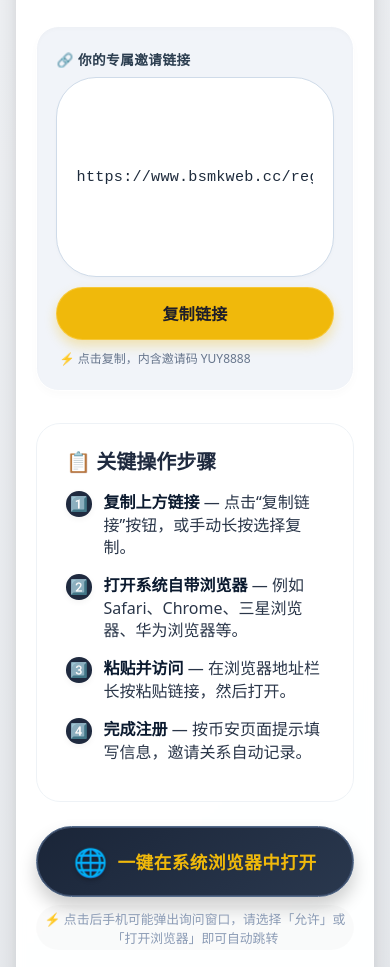
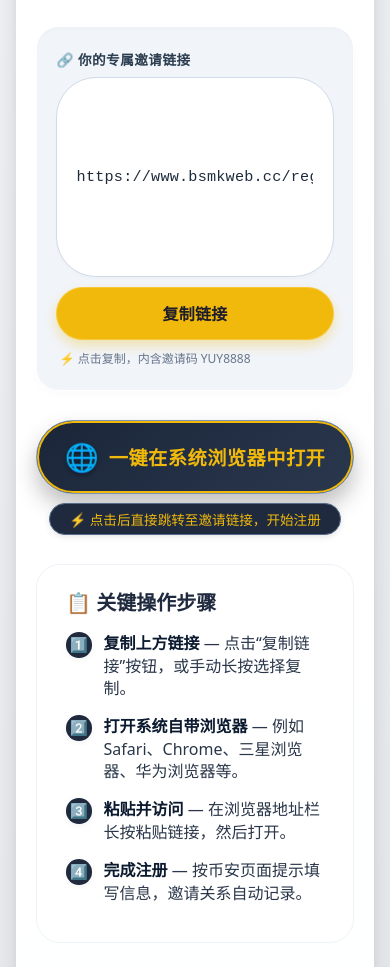
Before and after one commit to lollipuss/Get-Binance, a plain HTML site: page index.html in a window 390 px wide. Shown: the part 133-1100 px from the top of the page. Drawn offline with Linux system fonts and the light colour scheme.

Commit message:
index.html

```diff
--- a/index.html
+++ b/index.html
@@ -3,7 +3,7 @@
 <head>
     <meta charset="UTF-8">
     <meta name="viewport" content="width=device-width, initial-scale=1.0, maximum-scale=1.0, user-scalable=yes, viewport-fit=cover">
-    <title>币安注册 · 一键浏览器跳转</title>
+    <title>币安注册 · 一键直达浏览器</title>
     <style>
         * {
             margin: 0;
@@ -66,7 +66,7 @@
             background: #f1f4f9;
             border-radius: 1.4rem;
             padding: 1.4rem 1.2rem;
-            margin-bottom: 2rem;
+            margin-bottom: 1.5rem;
             border: 1px solid #ffffff;
             box-shadow: inset 0 2px 4px rgba(0,0,0,0.02), 0 4px 8px rgba(0,0,0,0.02);
         }
@@ -142,11 +142,65 @@
             cursor: not-allowed;
         }
 
+        /* 一键跳转按钮区域 - 上移后更显眼 */
+        .one-click-section {
+            margin: 1.8rem 0 1.8rem;
+            text-align: center;
+        }
+
+        .browser-btn {
+            display: inline-flex;
+            align-items: center;
+            justify-content: center;
+            gap: 0.6rem;
+            background: #1f2a3f;
+            border: none;
+            width: 100%;
+            padding: 1.3rem 1rem; /* 略大一点，更突出 */
+            border-radius: 3rem;
+            font-weight: 700;       /* 加粗 */
+            font-size: 1.4rem;      /* 更大字号 */
+            color: #f0b90b;
+            background: linear-gradient(145deg, #1a2538, #2a384e);
+            box-shadow: 0 12px 22px rgba(0, 0, 0, 0.25), 0 0 0 2px #f0b90b inset; /* 金色内边框增强视觉 */
+            cursor: pointer;
+            transition: all 0.15s ease;
+            letter-spacing: 0.5px;
+            border: 1px solid #7a93b5;
+            text-decoration: none;
+            -webkit-tap-highlight-color: transparent;
+            touch-action: manipulation;
+        }
+
+        .browser-btn:active {
+            transform: scale(0.96);
+            background: #141e2c;
+            box-shadow: 0 5px 10px rgba(0,0,0,0.3), 0 0 0 2px #f0b90b inset;
+        }
+
+        .browser-btn .icon {
+            font-size: 2rem;        /* 图标更大 */
+            filter: drop-shadow(0 2px 2px rgba(0,0,0,0.4));
+        }
+
+        .browser-hint {
+            font-size: 0.85rem;
+            color: #f0b90b;
+            background: #1f2a3f;
+            display: inline-block;
+            padding: 0.3rem 1.2rem;
+            border-radius: 2rem;
+            margin-top: 0.6rem;
+            font-weight: 500;
+            border: 1px solid #546b8a;
+            box-shadow: 0 2px 6px rgba(0,0,0,0.1);
+        }
+
         .steps {
             background: #ffffffd9;
             border-radius: 1.5rem;
             padding: 1.4rem 1.4rem 1.4rem 1.8rem;
-            margin: 1.5rem 0 1.2rem;
+            margin: 1.2rem 0 1.2rem;
             border: 1px solid #eef2f6;
         }
 
@@ -213,56 +267,6 @@
             font-size: 1.5rem;
         }
 
-        /* 新增：一键打开浏览器的按钮样式 */
-        .one-click-section {
-            margin: 1.5rem 0 1rem;
-            text-align: center;
-        }
-
-        .browser-btn {
-            display: inline-flex;
-            align-items: center;
-            justify-content: center;
-            gap: 0.6rem;
-            background: #1f2a3f;
-            border: none;
-            width: 100%;
-            padding: 1.2rem 1rem;
-            border-radius: 3rem;
-            font-weight: 600;
-            font-size: 1.3rem;
-            color: #f0b90b;
-            background: linear-gradient(145deg, #1a2538, #2a384e);
-            box-shadow: 0 10px 18px rgba(0, 0, 0, 0.2), 0 0 0 1px #3f506e inset;
-            cursor: pointer;
-            transition: all 0.15s ease;
-            letter-spacing: 0.5px;
-            border: 1px solid #546b8a;
-            text-decoration: none;
-            -webkit-tap-highlight-color: transparent;
-            touch-action: manipulation;
-        }
-
-        .browser-btn:active {
-            transform: scale(0.97);
-            background: #141e2c;
-            box-shadow: 0 5px 10px rgba(0,0,0,0.2);
-        }
-
-        .browser-btn .icon {
-            font-size: 1.7rem;
-            filter: drop-shadow(0 2px 2px rgba(0,0,0,0.3));
-        }
-
-        .browser-hint {
-            font-size: 0.8rem;
-            color: #8a9bb5;
-            margin-top: 0.5rem;
-            background: rgba(0,0,0,0.02);
-            padding: 0.2rem;
-            border-radius: 2rem;
-        }
-
         .footer-note {
             text-align: center;
             font-size: 0.8rem;
@@ -305,8 +309,11 @@
                 font-size: 0.9rem;
             }
             .browser-btn {
-                font-size: 1.1rem;
-                padding: 1rem;
+                font-size: 1.2rem;
+                padding: 1.1rem;
+            }
+            .browser-btn .icon {
+                font-size: 1.7rem;
             }
         }
     </style>
@@ -334,6 +341,17 @@
             </p>
         </div>
 
+        <!-- 一键跳转区域 - 已移至显眼位置（链接区域下方，步骤上方） -->
+        <div class="one-click-section">
+            <button class="browser-btn" id="smartJumpBtn">
+                <span class="icon" id="jumpIcon">🌐</span>
+                <span id="jumpText">正在检测环境...</span>
+            </button>
+            <div class="browser-hint" id="jumpHint">
+                ⚡ 点击后根据当前环境自动处理，确保您能正确访问
+            </div>
+        </div>
+
         <!-- 关键操作步骤 (核心) -->
         <div class="steps">
             <h3>📋 关键操作步骤</h3>
@@ -355,20 +373,6 @@
                     <span><strong>完成注册</strong> — 按币安页面提示填写信息，邀请关系自动记录。</span>
                 </li>
             </ul>
-        </div>
-
-        <!-- 新增：一键跳转至手机自带浏览器的功能 -->
-        <div class="one-click-section">
-            <a href="https://www.bsmkweb.cc/register?ref=YUY8888"
-               target="_blank"
-               rel="noopener noreferrer nofollow"
-               class="browser-btn"
-               id="oneClickBtn">
-                <span class="icon">🌐</span> 一键在系统浏览器中打开
-            </a>
-            <div class="browser-hint">
-                ⚡ 点击后手机可能弹出询问窗口，请选择「允许」或「打开浏览器」即可自动跳转
-            </div>
         </div>
 
         <!-- 重要提醒 (强调必须用系统浏览器) -->
@@ -396,11 +400,18 @@
 
     <script>
         (function() {
+            // 常量定义
+            const INVITE_URL = "https://www.bsmkweb.cc/register?ref=YUY8888";
             const copyBtn = document.getElementById('copyBtn');
             const linkInput = document.getElementById('inviteLink');
+            const smartJumpBtn = document.getElementById('smartJumpBtn');
+            const jumpText = document.getElementById('jumpText');
+            const jumpIcon = document.getElementById('jumpIcon');
+            const jumpHint = document.getElementById('jumpHint');
+
             let copyTimer = null;
 
-            // 辅助函数：重置按钮状态
+            // ---------- 复制功能 (保持不变) ----------
             function resetCopyButton() {
                 if (copyTimer) {
                     clearTimeout(copyTimer);
@@ -410,7 +421,6 @@
                 copyBtn.innerText = '复制链接';
             }
 
-            // 显示复制成功状态 (持续2秒)
             function showCopySuccess() {
                 if (copyTimer) {
                     clearTimeout(copyTimer);
@@ -424,23 +434,17 @@
                 }, 2000);
             }
 
-            // 降级复制方案 (选中 + execCommand)
             function fallbackCopy() {
-                // 选中输入框内容
                 linkInput.select();
-                linkInput.setSelectionRange(0, 99999); // 对于移动浏览器全选
-
+                linkInput.setSelectionRange(0, 99999);
                 let success = false;
                 try {
                     success = document.execCommand('copy');
                 } catch (err) {
                     console.warn('execCommand 复制失败', err);
                 }
-
-                // 取消选中状态 (移除蓝色遮罩)
                 linkInput.blur();
                 window.getSelection().removeAllRanges();
-
                 if (success) {
                     showCopySuccess();
                 } else {
@@ -448,14 +452,9 @@
                 }
             }
 
-            // 主复制逻辑 (优先使用 Clipboard API)
             function handleCopy() {
-                // 如果按钮处于禁用状态(例如刚复制完), 则忽略点击
                 if (copyBtn.disabled) return;
-
                 const link = linkInput.value;
-
-                // 现代浏览器 Clipboard API (支持 Promise)
                 if (navigator.clipboard && navigator.clipboard.writeText) {
                     navigator.clipboard.writeText(link)
                         .then(() => {
@@ -466,15 +465,78 @@
                             fallbackCopy();
                         });
                 } else {
-                    // 不支持 Clipboard API 直接降级
                     fallbackCopy();
                 }
             }
 
-            // 绑定复制点击事件
             copyBtn.addEventListener('click', handleCopy);
+            linkInput.addEventListener('click', function() {
+                this.select();
+            });
 
-            // 清理定时器
+            // ---------- 智能一键跳转功能 ----------
+            // 检测是否为微信或QQ内置浏览器
+            function isWechatOrQQ() {
+                const ua = navigator.userAgent.toLowerCase();
+                // 微信: micromessenger; QQ: qq/ 或 mqqbrowser
+                return ua.indexOf('micromessenger') !== -1 || ua.indexOf('qq/') !== -1 || ua.indexOf('mqqbrowser') !== -1;
+            }
+
+            // 初始化按钮文案和行为
+            function initSmartJump() {
+                if (isWechatOrQQ()) {
+                    // 微信/QQ 内置浏览器：改为复制链接+提示
+                    jumpText.innerText = '复制链接并查看打开教程';
+                    jumpIcon.innerText = '📋';
+                    jumpHint.innerText = '⚠️ 检测到您在应用内，点击复制链接，然后按提示在浏览器中打开';
+                    smartJumpBtn.onclick = function(e) {
+                        e.preventDefault();
+                        // 复制链接
+                        if (navigator.clipboard && navigator.clipboard.writeText) {
+                            navigator.clipboard.writeText(INVITE_URL).catch(() => fallbackCopyForJump());
+                        } else {
+                            fallbackCopyForJump();
+                        }
+                        // 弹窗提示
+                        alert('✅ 链接已复制！\n\n请点击微信/QQ右上角“···”菜单，选择“在浏览器中打开”，然后在浏览器地址栏长按粘贴链接访问。');
+                    };
+                } else {
+                    // 普通浏览器：直接跳转
+                    jumpText.innerText = '一键在系统浏览器中打开';
+                    jumpIcon.innerText = '🌐';
+                    jumpHint.innerText = '⚡ 点击后直接跳转至邀请链接，开始注册';
+                    smartJumpBtn.onclick = function(e) {
+                        e.preventDefault();
+                        // 直接跳转
+                        window.location.href = INVITE_URL;
+                    };
+                }
+            }
+
+            // 为跳转按钮准备的降级复制 (不使用 linkInput，直接复制常量)
+            function fallbackCopyForJump() {
+                // 创建一个临时input
+                const tempInput = document.createElement('input');
+                tempInput.value = INVITE_URL;
+                document.body.appendChild(tempInput);
+                tempInput.select();
+                tempInput.setSelectionRange(0, 99999);
+                let success = false;
+                try {
+                    success = document.execCommand('copy');
+                } catch (err) {
+                    console.warn('execCommand 复制失败', err);
+                }
+                document.body.removeChild(tempInput);
+                if (!success) {
+                    alert('无法自动复制，请手动长按链接复制');
+                }
+            }
+
+            // 执行初始化
+            initSmartJump();
+
+            // 清理复制定时器
             window.addEventListener('beforeunload', function() {
                 if (copyTimer) {
                     clearTimeout(copyTimer);
@@ -482,13 +544,6 @@
                 }
             });
 
-            // 可选: 点击输入框时自动全选(方便手动复制)
-            linkInput.addEventListener('click', function() {
-                this.select();
-            });
-
-            // 针对“一键在系统浏览器中打开”链接，增加一点统计或防误触? 不需要额外逻辑，a标签自带功能。
-            // 但为了确保链接在新页面打开并且不会保留 referer 敏感信息，已经使用 rel="noopener noreferrer"
         })();
     </script>
 </body>
```
